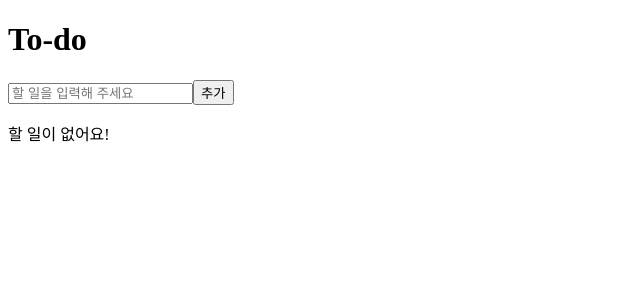
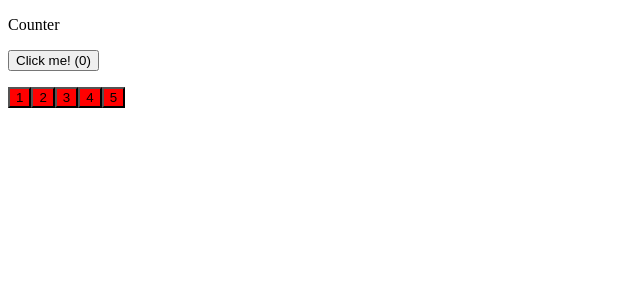
Before and after one commit to ChoJinmok/codesoom-react, a React app: page / in a window 1280 px wide. Shown: the top 300 px of the page, without its empty margins (0-640 px from the left). Built offline with nearby package versions, Linux system fonts and the light colour scheme.

Commit message:
2주차 과제 풀이 1 적용

```diff
--- a/src/2주차/Counter/App.jsx
+++ b/src/2주차/Counter/App.jsx
@@ -13,8 +13,9 @@ export default function CounterApp() {
   // 상태만 관리하는 것만 모아놓는다. => 심지어 더 나눌 수 있으면 좋다 => 리액트를 사용하는 이유(UI와 비즈니스로직 분리) => 오래가는 프로그램(유지보수 용의)
   const [count, setCount] = useState(0);
 
-  function handleClickButton(number) {
-    setCount(count + number);
+  // 증가값인 경우 increment라는 이름 사용!
+  function handleClickButton(increment) {
+    setCount(count + increment);
   }
 
   return (
--- a/src/2주차/Counter/Buttons/NumberButton.jsx
+++ b/src/2주차/Counter/Buttons/NumberButton.jsx
@@ -1,6 +1,10 @@
 export default function NumberButton({ children, onClickButton }) {
+  const style = {
+    background: '#F00',
+  };
+
   return (
-    <button type="button" onClick={() => onClickButton(children)}>
+    <button type="button" onClick={() => onClickButton(children)} style={style}>
       {children}
     </button>
   );
--- a/src/index.jsx
+++ b/src/index.jsx
@@ -1,7 +1,7 @@
 import ReactDom from 'react-dom/client';
 
-// import CounterApp from './2주차/Counter/App';
-import TodoApp from './2주차/Todo/App';
+import CounterApp from './2주차/Counter/App';
+// import TodoApp from './2주차/Todo/App';
 
 // 이전에는 React를 활용하지 않고 DOM객체를 직접 만들어서 사용
 // React는 Virtual DOM을 만들어서 관리 -> ReactDOM이 그것을 참고 하여 그려줌
@@ -12,8 +12,8 @@ import TodoApp from './2주차/Todo/App';
 
 // React가 만들어낸 element들은 직접 화면에 그릴 수 없다.
 // -> React Dom을 이용해서 화면에 그려준다.
-// ReactDom.createRoot(document.getElementById('app')).render(<CounterApp />);
-ReactDom.createRoot(document.getElementById('app')).render(<TodoApp />);
+ReactDom.createRoot(document.getElementById('app')).render(<CounterApp />);
+// ReactDom.createRoot(document.getElementById('app')).render(<TodoApp />);
 
 // renderButtons(); 처럼 함수를 실행하지 않고 눈에 보이는데로 적는 방식이 선언적 방식
 // 관심사 분리 : 비즈니스 로직, 어떻게 보일지 선언하는 곳을 분리한다.
--- a/webpack.config.js
+++ b/webpack.config.js
@@ -15,6 +15,7 @@ module.exports = {
       },
     ],
   },
+  // resolve 이슈가 일어난다면 확인해봐야한다!
   resolve: {
     extensions: ['.js', '.jsx'],
   },
```
